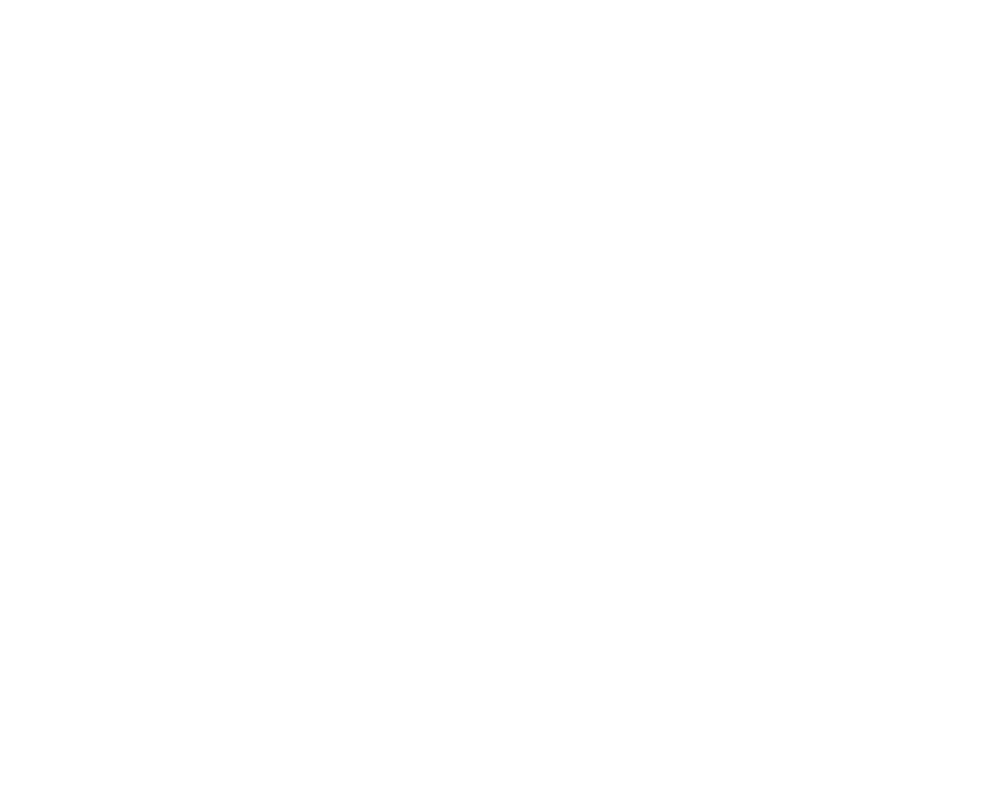
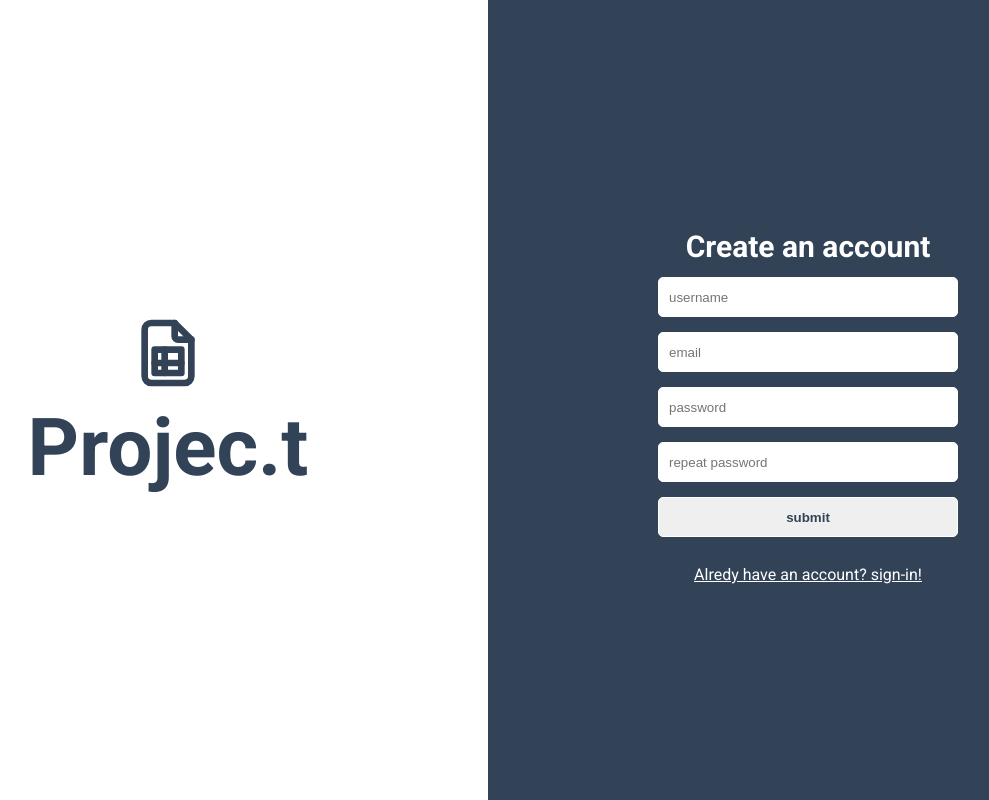
Before and after one commit to GabrielCardoz0/projeto21-Projec.t, a React (Create React App) app in the folder front-end/: page /sign-up in a window 1280 px wide. Before the commit this address had no page. Shown: the whole page, without its empty margins (152-1141 px from the left). Built offline with nearby package versions, Linux system fonts and the light colour scheme.

Commit message:
feat: sign up page static layout and change page animation

```diff
--- a/front-end/src/App.js
+++ b/front-end/src/App.js
@@ -4,6 +4,7 @@
 import Layout from "./pages/layout";
 import Dashboard from "./pages/dashboard";
 import SigninPage from "./pages/sign-in";
+import SignupPage from "./pages/sign-up";
 
 export default function App() {
 
@@ -15,12 +16,14 @@
     <Router>
       <Routes>
 
+        <Route path="/sign-in" element={<SigninPage/>} />
+
+        <Route path="/sign-up" element={<SignupPage/>} />
+
         <Route path="/" element={<Layout/>}>
           <Route path="dashboard" element={<Dashboard/>} />
           <Route path="notes" element={<PostIt/>} />
         </Route>
-
-        <Route path="/sign-in" element={<SigninPage/>} />
 
       </Routes>
     </Router>
--- a/front-end/src/components/sign-in/SignInForm.js
+++ b/front-end/src/components/sign-in/SignInForm.js
@@ -3,25 +3,26 @@
 import getColor from "../../assets/COLORS";
 
 export default function SignInForm(params) {
+    const navigate = useNavigate();
 
-   function submituser(e) {
-    e.preventDefault();
-    alert("clicou em submit");
-   }
+    function submituser(e) {
+        e.preventDefault();
+        alert("clicou em submit");
+    }
 
-   const navigate = useNavigate();
+    function changePage(params) {
+        navigate("/sign-up");
+    }
 
   return (
     <Container>
         <form onSubmit={e => submituser(e)}>
         <span>Login</span>
-            {/* <input type={"text"} placeholder="username" required/> */}
             <input type={"text"} placeholder="email" required/>
             <input type={"text"} placeholder="password" required/>
-            {/* <input type={"text"} placeholder="repeat password" required/> */}
             <input className="submit" type={"submit"} value="login"/>
         </form>
-        <p onClick={() => navigate("/dashboard")}>Cadastre-se agora!</p>
+        <p onClick={() => changePage()}>Don't have an account? sign-up!</p>
     </Container>
   );
 };
@@ -70,5 +71,18 @@
     }
     p, .submit {
             cursor: pointer;
+    }
+
+    animation: changePage .4s;
+
+    @keyframes changePage {
+        from {
+            opacity: 0;
+            width: 0;
         }
+        to {
+            opacity: 1;
+            width: 50vw;
+        }
+    }
 `;
--- /dev/null
+++ b/front-end/src/components/sign-up/SignupForm.js
@@ -0,0 +1,77 @@
+import { useNavigate } from "react-router-dom";
+import styled from "styled-components";
+import getColor from "../../assets/COLORS";
+
+export default function SignupForm(params) {
+
+    function submituser(e) {
+     e.preventDefault();
+     alert("clicou em submit");
+    }
+
+    const navigate = useNavigate();
+
+    function changePage() {
+        navigate("/sign-in")
+    }
+
+   return (
+     <Container>
+         <form onSubmit={e => submituser(e)}>
+         <span>Create an account</span>
+             <input type={"text"} placeholder="username" required/>
+             <input type={"text"} placeholder="email" required/>
+             <input type={"text"} placeholder="password" required/>
+             <input type={"text"} placeholder="repeat password" required/>
+             <input className="submit" type={"submit"} value="submit"/>
+         </form>
+         <p onClick={() => changePage()}>Alredy have an account? sign-in!</p>
+     </Container>
+   );
+ };
+
+ const Container = styled.div`
+     width: 50vw;
+     height: 100vh;
+     background-color: ${() => getColor("fst")};
+     display: flex;
+     flex-direction: column;
+     align-items: center;
+     justify-content: center;
+     font-family: 'Roboto';
+     p {
+         color: ${() => getColor("wht")};
+         text-decoration: underline;
+     }
+     span {
+         font-size: 30px;
+         color: #fff;
+         font-weight: 700;
+         margin-bottom: 15px;
+     }
+     form {
+         display: flex;
+         flex-direction: column;
+         justify-content: center;
+         align-items: center;
+         width: 90%;
+         max-width: 450px;
+         border-radius: 5px;
+         padding: 15px;
+         input {
+             width: 300px;
+             height: 40px;
+             border-radius: 5px;
+             margin-bottom: 15px;
+             border: 1px solid #fff;
+             padding: 10px;
+         }
+         .submit {
+             font-weight: bold;
+             color: ${() => getColor("fst")};
+         }
+     }
+     p, .submit {
+             cursor: pointer;
+    }
+ `;
--- /dev/null
+++ b/front-end/src/pages/sign-up/index.js
@@ -0,0 +1,56 @@
+import styled from "styled-components";
+import { TbFileSpreadsheet } from "react-icons/tb";
+import getColor from "../../assets/COLORS";
+import SignupForm from "../../components/sign-up/SignupForm";
+
+export default function SignupPage(params) {
+  return(
+    <Container>
+        <Logo>
+            <TbFileSpreadsheet/>
+            <span>Projec.t</span>
+        </Logo>
+        <SignupForm/>
+    </Container>
+  );
+};
+
+const Container = styled.div`
+  display: flex;
+
+  @media (max-width: 700px) {
+    flex-direction: column;
+  }
+`;
+
+const Logo = styled.div`
+    width: 50vw;
+    height: 100vh;
+    background-color: ${() => getColor("wht")};
+    display: flex;
+    flex-direction: column;
+    justify-content: center;
+    align-items: center;
+    color:  ${() => getColor("fst")};
+    font-size: 80px;
+    svg {
+        margin-bottom: 15px;
+    }
+    span {
+        font-weight: 700;
+        font-family: 'Roboto';
+    }
+    animation: changePage .4s;
+
+    @keyframes changePage {
+        from {
+            opacity: 0;
+            width: 0;
+        }
+        to {
+            opacity: 1;
+            width: 50vw;
+        }
+    }
+
+`;
```
